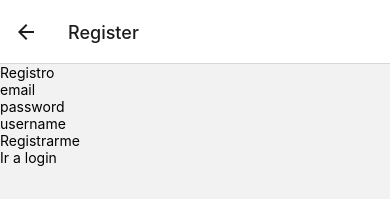
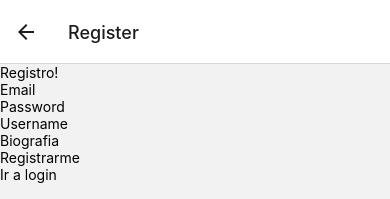
Before and after one commit to nourawada/finalproject, a React Native app: screen /Register in a window 390 px wide. Shown: the top 199 px of the page. Built offline with nearby package versions, Linux system fonts and the light colour scheme; no server answers.

Commit message:
Portada y cambio el remember me

```diff
--- a/App.js
+++ b/App.js
@@ -1,9 +1,11 @@
 import { NavigationContainer } from '@react-navigation/native';
 import { createNativeStackNavigator } from '@react-navigation/native-stack';
 
+import Portada from './src/components/Portada';
 import Register from './src/components/Register';
 import Login from './src/components/Login';
 import Home from './src/components/Home';
+
 
 const Stack = createNativeStackNavigator();
 
@@ -11,6 +13,7 @@ function App(){
   return(
     <NavigationContainer>
     <Stack.Navigator>
+    <Stack.Screen name="Portada" component={ Portada } />
        <Stack.Screen name="Login" component={ Login } />
        <Stack.Screen name="Register" component={ Register } />
        <Stack.Screen name="Home" component={ Home } />
--- a/src/components/Login.js
+++ b/src/components/Login.js
@@ -12,13 +12,6 @@ class Login extends Component{
             errores:''
         }
 
-    }
-    componentDidMount(){
-        auth.onAuthStateChanged(user =>{
-            if(user){
-                this.props.navigation.navigate('Home')
-            }
-        })
     }
     loginUser(email, pass){
         auth.signInWithEmailAndPassword(email, pass)
--- /dev/null
+++ b/src/components/Portada.js
@@ -0,0 +1,36 @@
+import React, {Component} from "react";
+import {auth, db} from '../firebase/config'
+import {View, Text, TouchableOpacity, StyleSheet} from "react-native";
+
+class Home extends Component {
+    constructor(){
+        super()
+        this.state = {
+
+        }
+    };
+    componentDidMount(){
+        auth.onAuthStateChanged(user =>{
+            if(user){
+                this.props.navigation.navigate('Home')
+            }
+        })
+    }
+    render(){
+        return(
+            <View>
+                <Text onPress={()=> this.props.navigation.navigate('Register')}>Registrate</Text>
+                <Text onPress={()=> this.props.navigation.navigate('Login')}>Logueate</Text>
+            </View>
+        );
+    }
+};
+
+const styles = StyleSheet.create({
+    title:{
+        fontSize: 22,
+        color: "red"
+    }
+})
+
+export default Home
--- a/src/components/Register.js
+++ b/src/components/Register.js
@@ -26,7 +26,8 @@ registerUser(email, pass, userName){
                 email: '',
                 pass:'',
                 userName:'',
-                errores:''
+                errores:'',
+                bio:''
             })
             this.props.navigation.navigate('Login')
         })
@@ -39,30 +40,37 @@ registerUser(email, pass, userName){
 render(){
     return(
         <View>
-            <Text>Registro</Text>
+            <Text>Registro!</Text>
             <Text>{this.state.errores}</Text>
 
             <View>
                 <TextInput
-                    placeholder='email'
+                    placeholder='Email'
                     keyboardType="email-address"
                     onChangeText={text => this.setState({email:text})}
                     value={this.state.email}
                 />
                 <TextInput
-                    placeholder='password'
+                    placeholder='Password'
                     keyboardType="default"
                     onChangeText={text => this.setState({pass:text})}
                     value={this.state.pass}
                 />
                 <TextInput
-                    placeholder='username'
+                    placeholder='Username'
                     keyboardType="email-address"
                     onChangeText={text => this.setState({userName:text})}
                     value={this.state.userName}
                 />
+                <TextInput
+                    placeholder='Biografia'
+                    keyboardType="default"
+                    onChangeText={text => this.setState({bio:text})}
+                    value={this.state.bio}
+                />
+
             </View>
-            <TouchableOpacity onPress={()=>this.registerUser(this.state.email, this.state.pass, this.state.userName )}>
+            <TouchableOpacity onPress={()=>this.registerUser(this.state.email, this.state.pass, this.state.userName, this.state.bio )}>
                 <Text>Registrarme</Text>
             </TouchableOpacity>
         <Text onPress={ ()=> this.props.navigation.navigate('Login')}>Ir a login</Text>
```
